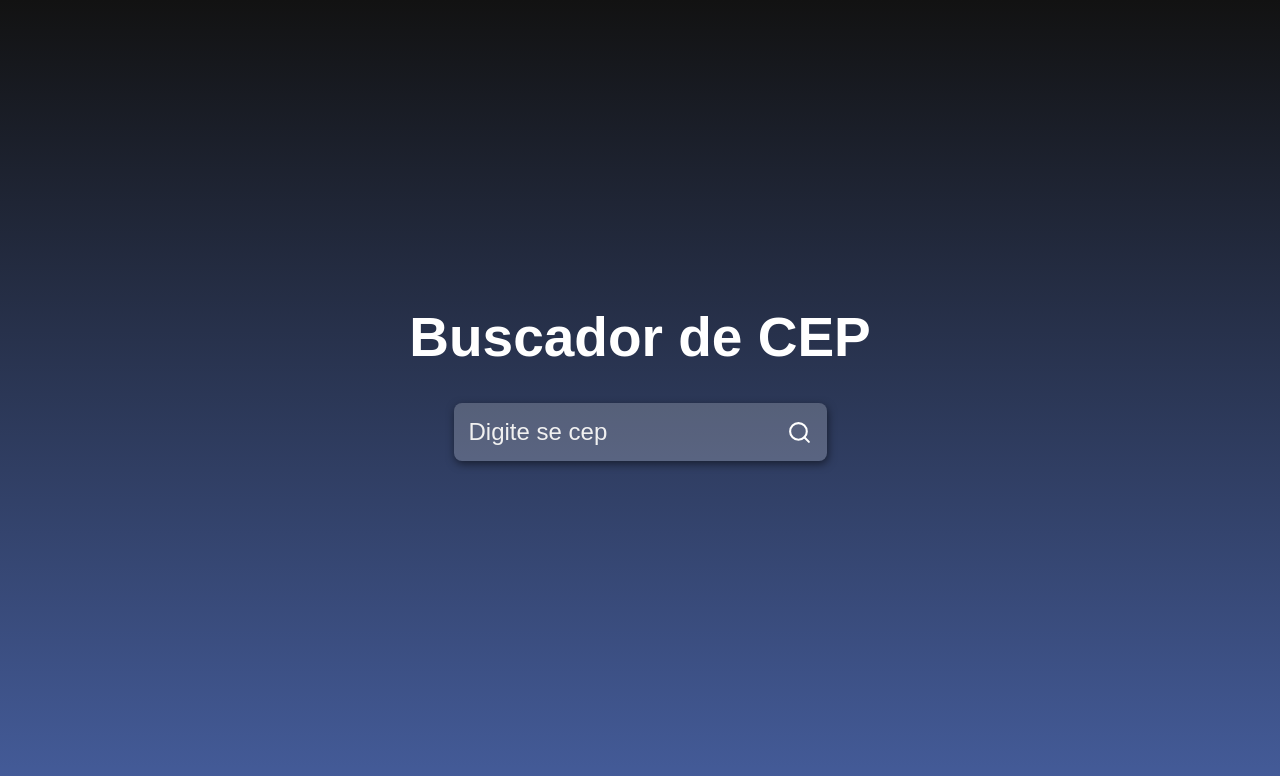
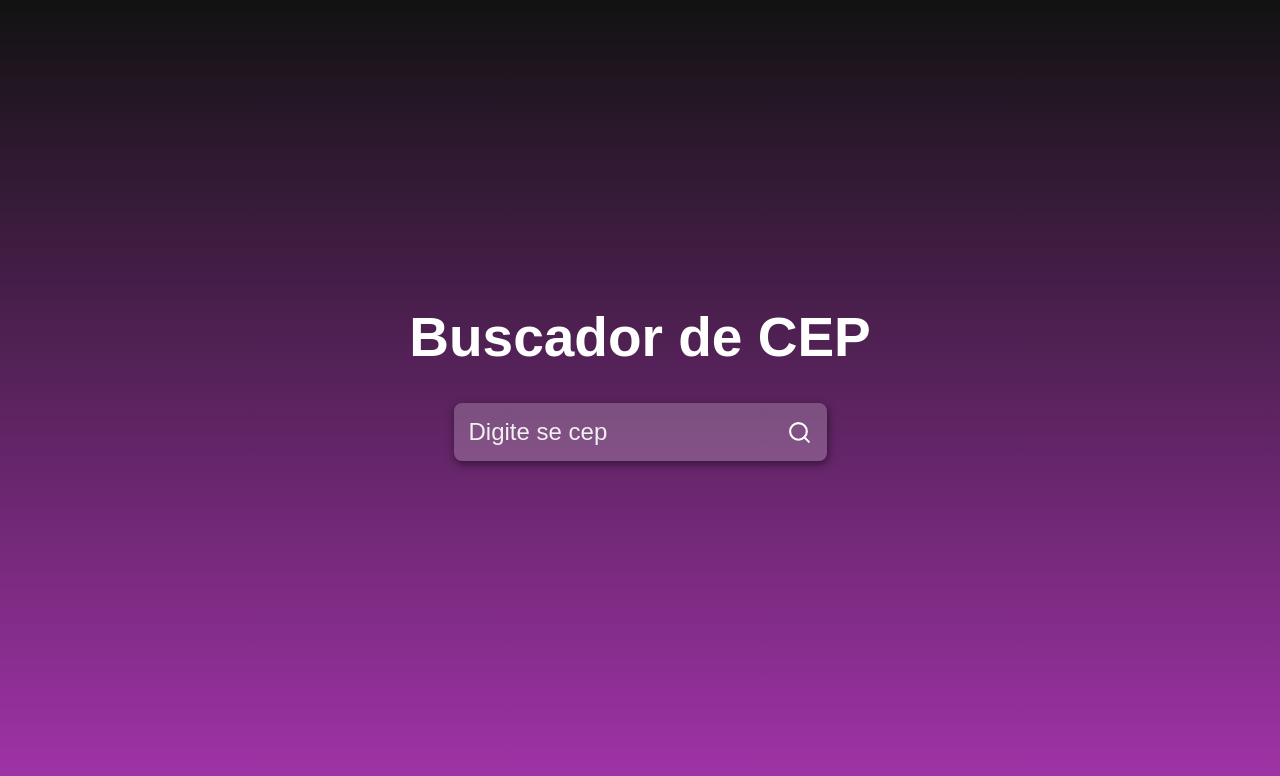
Before and after one commit to FernandoFrancaDev/buscacep, a React (Create React App) app: page / in a window 1280 px wide. Shown: the top 776 px of the page. Built offline with nearby package versions, Linux system fonts and the light colour scheme.

Commit message:
alteração do Background

```diff
--- a/src/styles.css
+++ b/src/styles.css
@@ -4,7 +4,7 @@
     justify-content: center;
     align-items: center;
     flex-direction: column;
-    background: linear-gradient(#121212, #455d9c);
+    background: linear-gradient(#121212, #a334ab);
 }
 
 .title{
```
